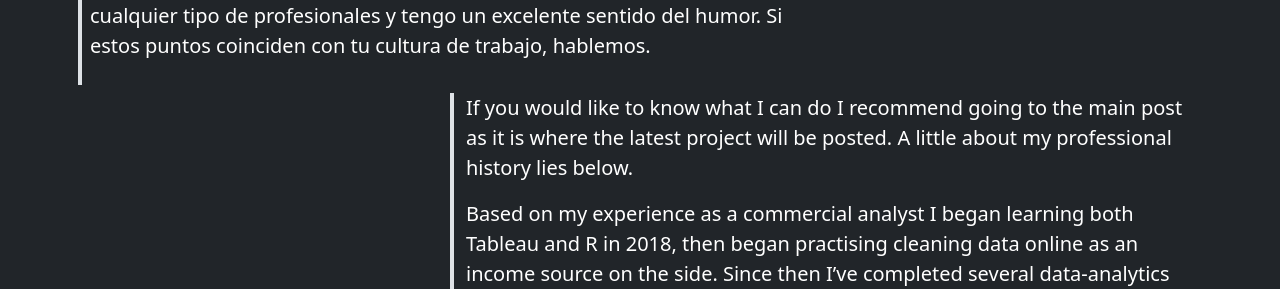
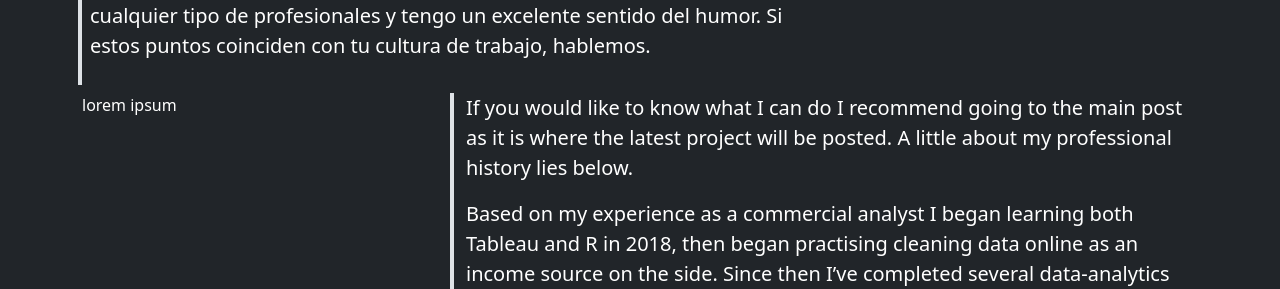
Before and after one commit to sblasco7/sblasco7.github.io, a Jekyll site: the page built from cv.html, in a window 1280 px wide and 900 px high, scrolled down 844 px. Shown: the part 166-455 px from the top of the window. Built offline with Jekyll 4.4.1, drawn with Linux system fonts in a browser that asks for light colours.

Commit message:
arranging the divs cuz divs be diving

```diff
--- a/cv.html
+++ b/cv.html
@@ -29,7 +29,7 @@ title: cv
 
 		<div class="row">
 			<div class="col-4">
-				<p class="text-white"></p>
+				<p class="text-white">lorem ipsum</p>
 			</div>
 			<div class="col-8 lead border-start border-4 border-white-subtle text-white">
 				{% capture md %}
```
